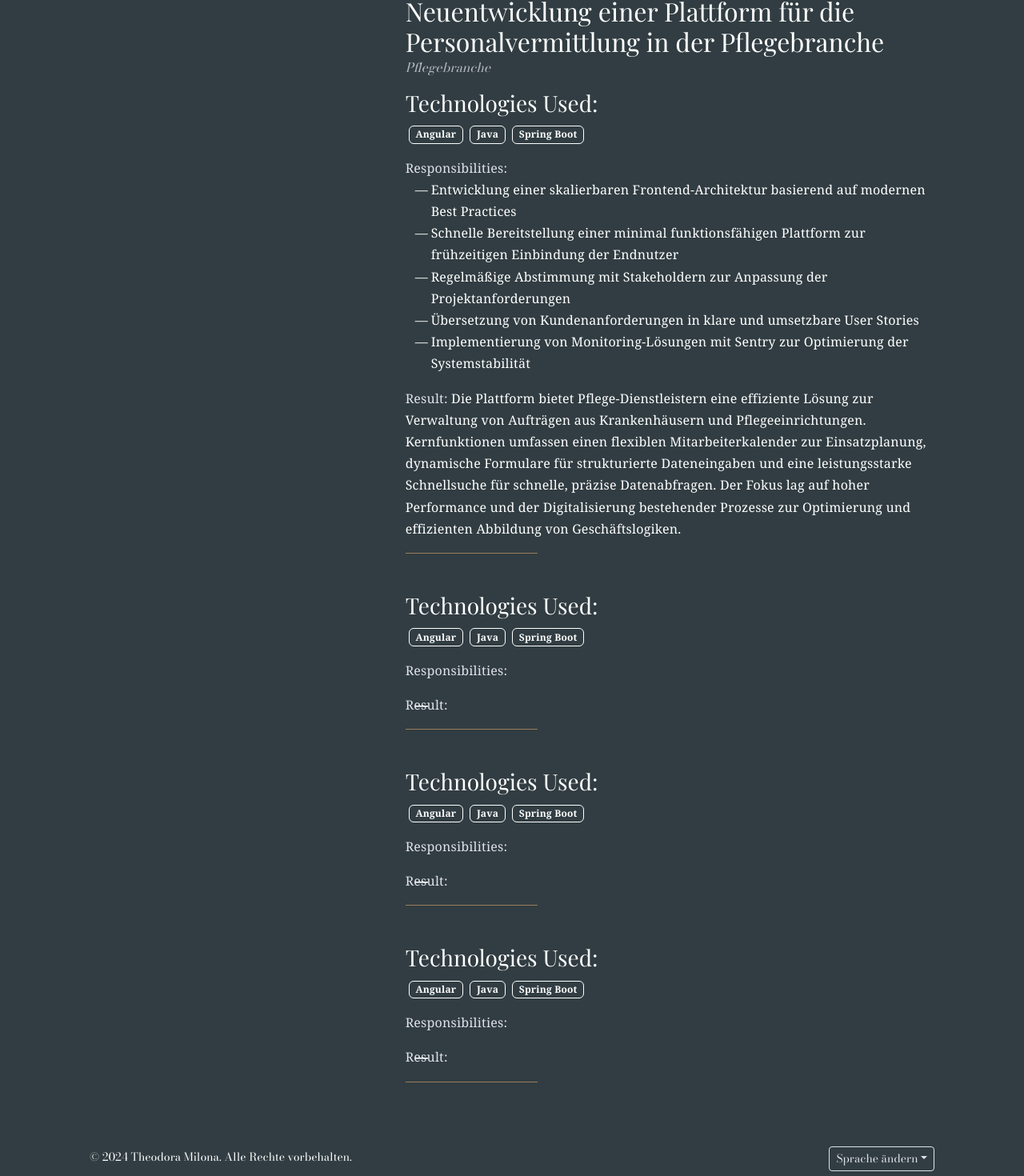
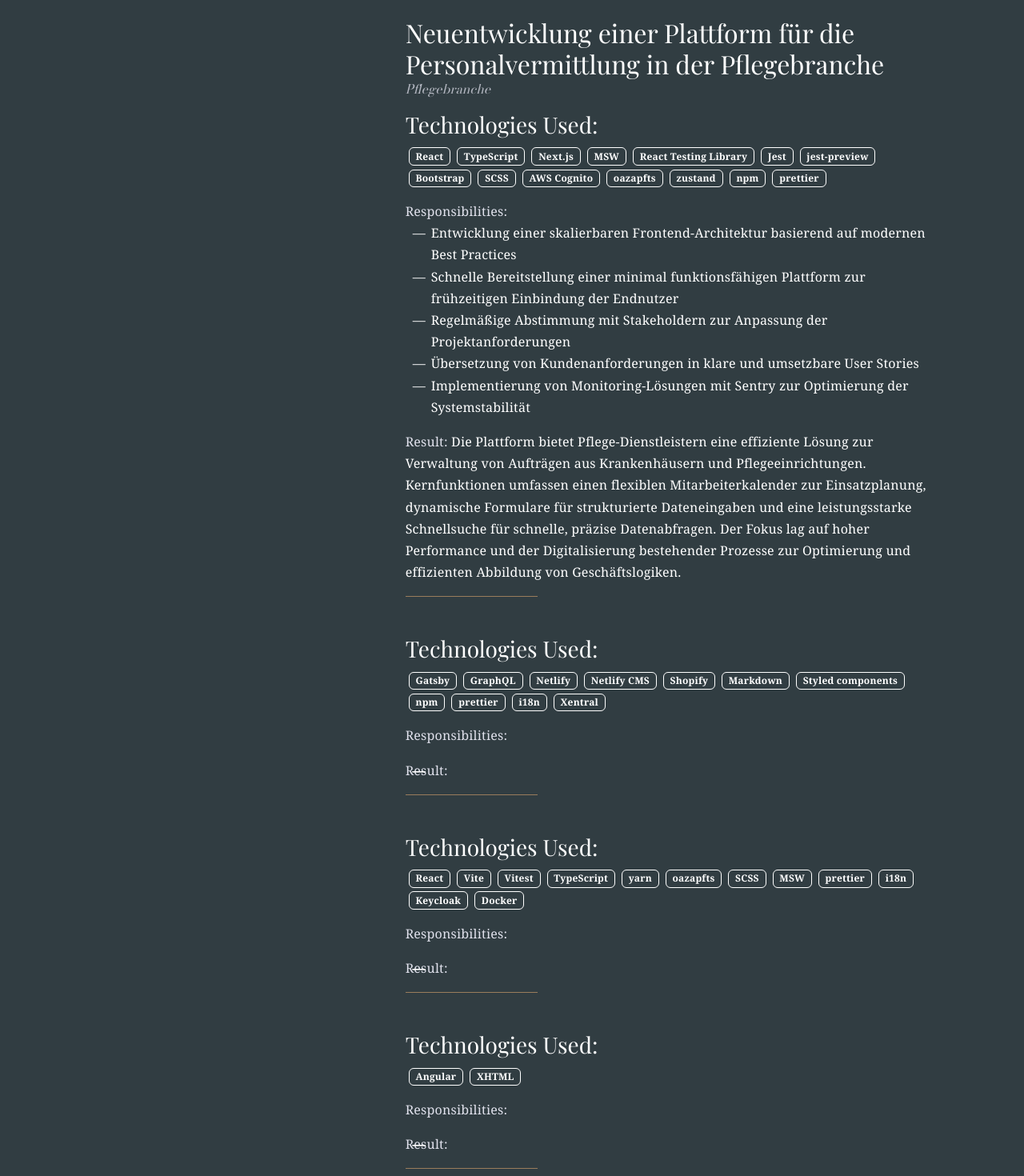
Before and after one commit to spookyMilly/millyscript, a Next.js app: page /de/projects in a window 1280 px wide. Shown: the part 998-2468 px from the top of the page at 80% size. Built offline with nearby package versions, Linux system fonts and the light colour scheme.

Commit message:
Update: Clean up component directory

```diff
--- a/src/app/[lang]/components/projects/projectList.ts
+++ /dev/null
@@ -1,24 +0,0 @@
-import { Project } from "@/app/model/project";
-
-export const projects: Project[] = [
-    {
-        id: "project1",
-        technologiesUsed: ["React", "TypeScript", "Node.js"],
-    },
-    {
-        id: "project2",
-        technologiesUsed: ["Angular", "Java", "Spring Boot"],
-    },
-    {
-        id: "project3",
-        technologiesUsed: ["Angular", "Java", "Spring Boot"],
-    },
-    {
-        id: "project4",
-        technologiesUsed: ["Angular", "Java", "Spring Boot"],
-    },
-    {
-        id: "project5",
-        technologiesUsed: ["Angular", "Java", "Spring Boot"],
-    },
-];
--- a/src/app/[lang]/components/projects/_projectWithDescription.tsx
+++ b/src/app/[lang]/components/projects/projectWithDescription/_projectWithDescription.tsx
@@ -1,7 +1,7 @@
 import { useTranslations } from "next-intl";
 
 import { BasicLabel } from "@/app/[lang]/components/_common/badge/basicLabel";
-import ResponsibilitiesList from "@/app/[lang]/components/projects/_responsibilitiesList";
+import ResponsibilitiesList from "@/app/[lang]/components/projects/responsibilityList/_responsibilitiesList";
 import { Project } from "@/app/model/project";
 
 import styles from "./projectWithDescription.module.scss";
--- a/src/app/[lang]/components/projects/_projectsCard.tsx
+++ b/src/app/[lang]/components/projects/projectsCard/_projectsCard.tsx
@@ -1,8 +1,8 @@
 import React from "react";
 import { useTranslations } from "next-intl";
 
-import ProjectWithDescription from "@/app/[lang]/components/projects/_projectWithDescription";
-import { projects } from "@/app/[lang]/components/projects/projectList";
+import ProjectWithDescription from "@/app/[lang]/components/projects/projectWithDescription/_projectWithDescription";
+import { projects } from "@/app/data/projectList";
 
 import styles from "./projectCard.module.scss";
 
--- a/src/app/[lang]/components/projects/responsibilityList.module.scss
+++ b/src/app/[lang]/components/projects/responsibilityList/responsibilityList.module.scss
@@ -6,7 +6,7 @@
     ul li:before {
         content: "\2014";
         position: absolute;
-        margin-left: -20px;
+        margin-left: -23px;
         color: white;
     }
 }
--- a/src/app/[lang]/projects/page.tsx
+++ b/src/app/[lang]/projects/page.tsx
@@ -1,4 +1,4 @@
-import ProjectsCard from "@/app/[lang]/components/projects/_projectsCard";
+import ProjectsCard from "@/app/[lang]/components/projects/projectsCard/_projectsCard";
 
 export default function Projects() {
     return <ProjectsCard />;
--- /dev/null
+++ b/src/app/data/projectList.ts
@@ -0,0 +1,78 @@
+import { Project } from "@/app/model/project";
+
+export const projects: Project[] = [
+    {
+        id: "project1",
+        technologiesUsed: [
+            "React",
+            "TypeScript",
+            "Bootstrap",
+            "SCSS",
+            "React Testing Library",
+            "Jest",
+            "OpenAPI",
+            "Swagger",
+            "Storybook",
+            "npm",
+            "prettier",
+            "axios",
+            "i18n",
+        ],
+    },
+    {
+        id: "project2",
+        technologiesUsed: [
+            "React",
+            "TypeScript",
+            "Next.js",
+            "MSW",
+            "React Testing Library",
+            "Jest",
+            "jest-preview",
+            "Bootstrap",
+            "SCSS",
+            "AWS Cognito",
+            "oazapfts",
+            "zustand",
+            "npm",
+            "prettier",
+        ],
+    },
+    {
+        id: "project3",
+        technologiesUsed: [
+            "Gatsby",
+            "GraphQL",
+            "Netlify",
+            "Netlify CMS",
+            "Shopify",
+            "Markdown",
+            "Styled components",
+            "npm",
+            "prettier",
+            "i18n",
+            "Xentral",
+        ],
+    },
+    {
+        id: "project4",
+        technologiesUsed: [
+            "React",
+            "Vite",
+            "Vitest",
+            "TypeScript",
+            "yarn",
+            "oazapfts",
+            "SCSS",
+            "MSW",
+            "prettier",
+            "i18n",
+            "Keycloak",
+            "Docker",
+        ],
+    },
+    {
+        id: "project5",
+        technologiesUsed: ["Angular", "XHTML"],
+    },
+];
```
Also changed, not shown: src/app/[lang]/components/projects/projectWithDescription/projectWithDescription.module.scss (renamed from src/app/[lang]/components/projects/projectWithDescription.module.scss), src/app/[lang]/components/projects/projectsCard/projectCard.module.scss (renamed from src/app/[lang]/components/projects/projectCard.module.scss), src/app/[lang]/components/projects/responsibilityList/_responsibilitiesList.tsx (renamed from src/app/[lang]/components/projects/_responsibilitiesList.tsx).
